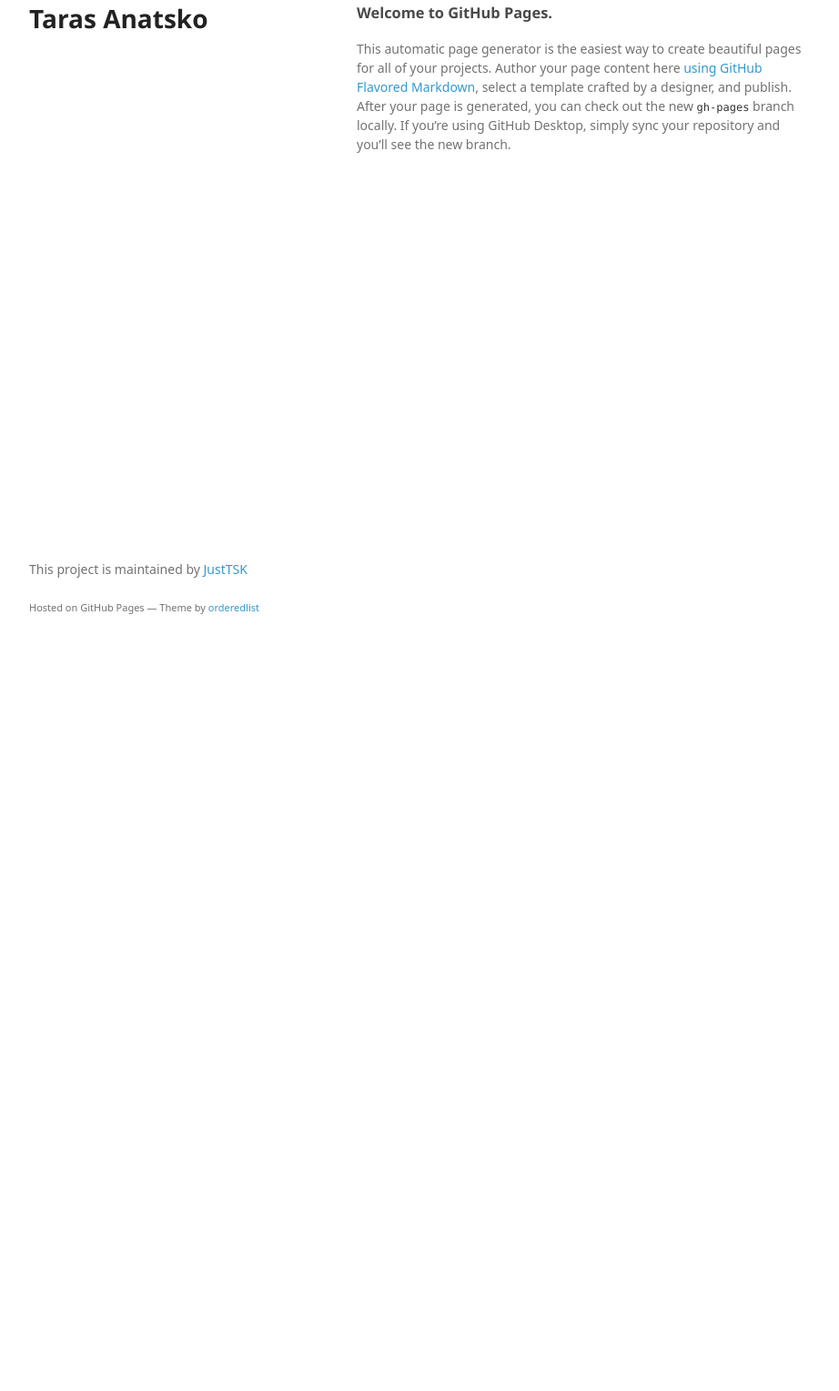
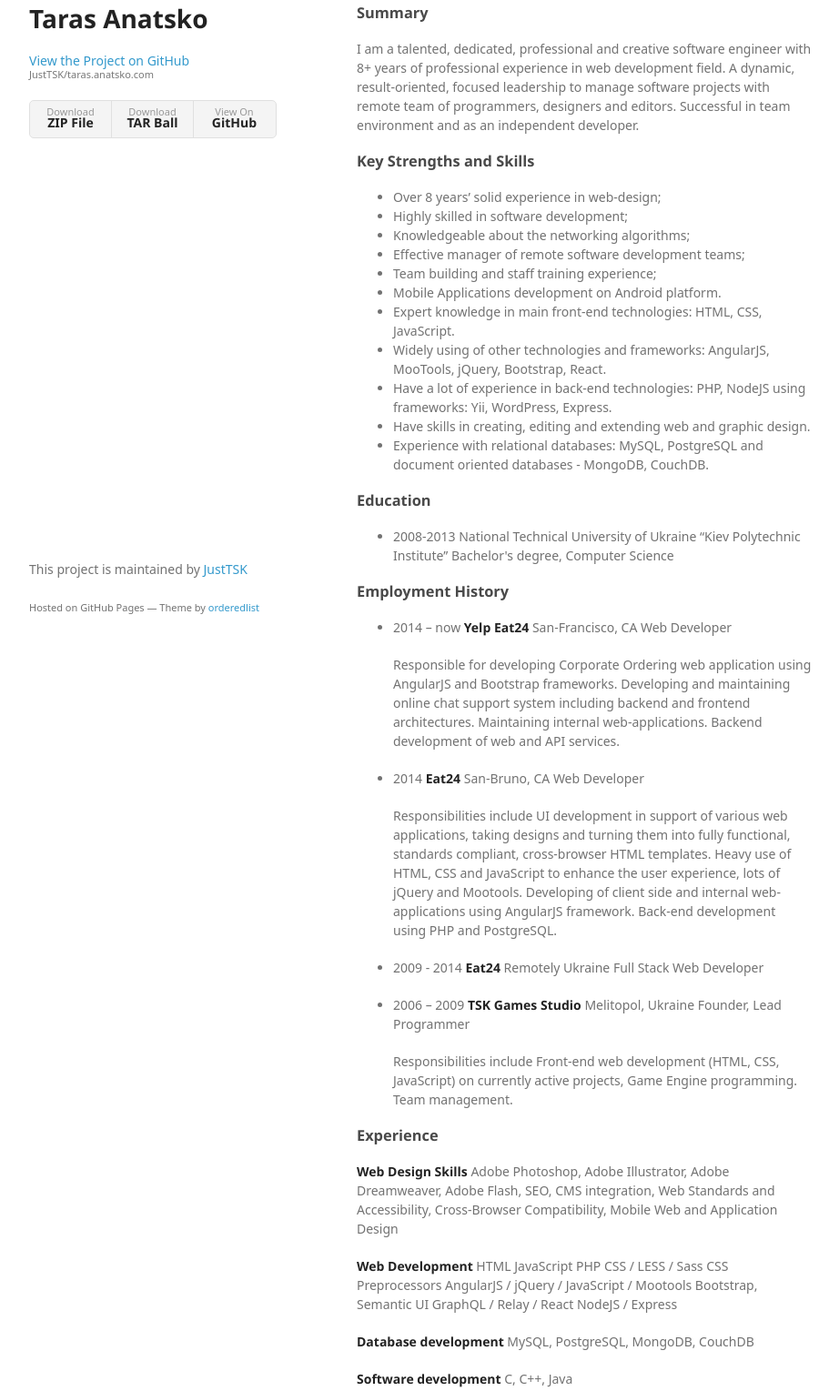
Before and after one commit to JustTSK/taras.anatsko.com, a plain HTML site: page index.html in a window 1280 px wide. Shown: the part 53-1582 px from the top of the page at 91% size, without its empty margins (178-1100 px from the left). Before the commit the page ends 800 px from the top, so only its background shows below. Drawn offline with Linux system fonts and the light colour scheme; a web font is replaced by a local one.

```diff
--- a/index.html
+++ b/index.html
@@ -3,7 +3,7 @@
   <head>
     <meta charset="utf-8">
     <meta http-equiv="X-UA-Compatible" content="chrome=1">
-    <title>Taras Anatsko</title>
+    <title>Taras Anatsko by JustTSK</title>
 
     <link rel="stylesheet" href="stylesheets/styles.css">
     <link rel="stylesheet" href="stylesheets/github-light.css">
@@ -17,12 +17,102 @@
       <header>
         <h1>Taras Anatsko</h1>
         <p></p>
+
+        <p class="view"><a href="https://github.com/JustTSK/taras.anatsko.com">View the Project on GitHub <small>JustTSK/taras.anatsko.com</small></a></p>
+
+
+        <ul>
+          <li><a href="https://github.com/JustTSK/taras.anatsko.com/zipball/master">Download <strong>ZIP File</strong></a></li>
+          <li><a href="https://github.com/JustTSK/taras.anatsko.com/tarball/master">Download <strong>TAR Ball</strong></a></li>
+          <li><a href="https://github.com/JustTSK/taras.anatsko.com">View On <strong>GitHub</strong></a></li>
+        </ul>
       </header>
       <section>
         <h3>
-<a id="welcome-to-github-pages" class="anchor" href="#welcome-to-github-pages" aria-hidden="true"><span aria-hidden="true" class="octicon octicon-link"></span></a>Welcome to GitHub Pages.</h3>
+<a id="summary" class="anchor" href="#summary" aria-hidden="true"><span aria-hidden="true" class="octicon octicon-link"></span></a>Summary</h3>
 
-<p>This automatic page generator is the easiest way to create beautiful pages for all of your projects. Author your page content here <a href="https://guides.github.com/features/mastering-markdown/">using GitHub Flavored Markdown</a>, select a template crafted by a designer, and publish. After your page is generated, you can check out the new <code>gh-pages</code> branch locally. If you’re using GitHub Desktop, simply sync your repository and you’ll see the new branch.</p>
+<p>I am a talented, dedicated, professional and creative software engineer with 8+ years of professional experience in web development field. A dynamic, result-oriented, focused leadership to manage software projects with remote team of programmers, designers and editors. Successful in team environment and as an independent developer.</p>
+
+<h3>
+<a id="key-strengths-and-skills" class="anchor" href="#key-strengths-and-skills" aria-hidden="true"><span aria-hidden="true" class="octicon octicon-link"></span></a>Key Strengths and Skills</h3>
+
+<ul>
+<li>Over 8 years’ solid experience in web-design;</li>
+<li>Highly skilled in software development;</li>
+<li>Knowledgeable about the networking algorithms;</li>
+<li>Effective manager of remote software development teams;</li>
+<li>Team building and staff training experience;</li>
+<li>Mobile Applications development on Android platform.</li>
+<li>Expert knowledge in main front-end technologies: HTML, CSS, JavaScript.</li>
+<li>Widely using of other technologies and frameworks: AngularJS, MooTools, jQuery, Bootstrap, React.</li>
+<li>Have a lot of experience in back-end technologies: PHP, NodeJS using frameworks: Yii, WordPress, Express.</li>
+<li>Have skills in creating, editing and extending web and graphic design.</li>
+<li>Experience with relational databases: MySQL, PostgreSQL and document oriented databases - MongoDB, CouchDB.</li>
+</ul>
+
+<h3>
+<a id="education" class="anchor" href="#education" aria-hidden="true"><span aria-hidden="true" class="octicon octicon-link"></span></a>Education</h3>
+
+<ul>
+<li>2008-2013 National Technical University of Ukraine “Kiev Polytechnic Institute”
+Bachelor's degree, Computer Science</li>
+</ul>
+
+<h3>
+<a id="employment-history" class="anchor" href="#employment-history" aria-hidden="true"><span aria-hidden="true" class="octicon octicon-link"></span></a>Employment History</h3>
+
+<ul>
+<li>
+<p>2014 – now
+<strong>Yelp Eat24</strong>
+San-Francisco, CA
+Web Developer</p>
+
+<p>Responsible for developing Corporate Ordering web application using AngularJS and Bootstrap frameworks. Developing and maintaining online chat support system including backend and frontend architectures. Maintaining internal web-applications. Backend development of web and API services.</p>
+</li>
+<li>
+<p>2014
+<strong>Eat24</strong>
+San-Bruno, CA
+Web Developer</p>
+
+<p>Responsibilities include UI development in support of various web applications, taking designs and turning them into fully functional, standards compliant, cross-browser HTML templates. Heavy use of HTML, CSS and JavaScript to enhance the user experience, lots of jQuery and Mootools. Developing of client side and internal web-applications using AngularJS framework. Back-end development using PHP and PostgreSQL.</p>
+</li>
+<li><p>2009 - 2014
+<strong>Eat24</strong> Remotely
+Ukraine
+Full Stack Web Developer</p></li>
+<li>
+<p>2006 – 2009
+<strong>TSK Games Studio</strong>
+Melitopol, Ukraine
+Founder, Lead Programmer</p>
+
+<p>Responsibilities include Front-end web development (HTML, CSS, JavaScript) on currently active projects, Game Engine programming. Team management.</p>
+</li>
+</ul>
+
+<h3>
+<a id="experience" class="anchor" href="#experience" aria-hidden="true"><span aria-hidden="true" class="octicon octicon-link"></span></a>Experience</h3>
+
+<p><strong>Web Design Skills</strong>
+Adobe Photoshop, Adobe Illustrator,  Adobe Dreamweaver, Adobe Flash, SEO, CMS integration, Web Standards and Accessibility, Cross-Browser Compatibility, Mobile Web and Application Design</p>
+
+<p><strong>Web Development</strong>
+HTML
+JavaScript
+PHP
+CSS / LESS / Sass CSS Preprocessors
+AngularJS / jQuery / JavaScript / Mootools
+Bootstrap, Semantic UI
+GraphQL / Relay / React
+NodeJS / Express</p>
+
+<p><strong>Database development</strong>
+MySQL, PostgreSQL, MongoDB, CouchDB</p>
+
+<p><strong>Software development</strong>
+C, C++, Java</p>
       </section>
       <footer>
         <p>This project is maintained by <a href="https://github.com/JustTSK">JustTSK</a></p>
@@ -30,6 +120,16 @@
       </footer>
     </div>
     <script src="javascripts/scale.fix.js"></script>
+              <script type="text/javascript">
+            var gaJsHost = (("https:" == document.location.protocol) ? "https://ssl." : "http://www.");
+            document.write(unescape("%3Cscript src='" + gaJsHost + "google-analytics.com/ga.js' type='text/javascript'%3E%3C/script%3E"));
+          </script>
+          <script type="text/javascript">
+            try {
+              var pageTracker = _gat._getTracker("UA-73419129-1");
+            pageTracker._trackPageview();
+            } catch(err) {}
+          </script>
 
   </body>
 </html>
```
Also changed, not shown: params.json (+1 -1 lines).
